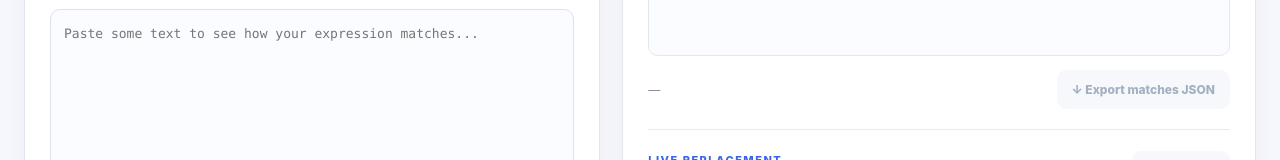
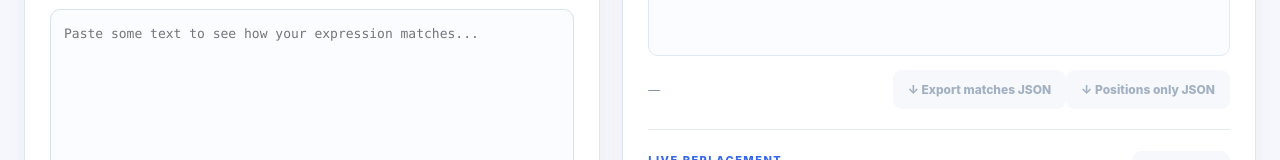
Before and after one commit to MeiRR17/regex-lab, a plain HTML site: page index.html in a window 1280 px wide. Shown: the part 615-775 px from the top of the page. Drawn offline with Linux system fonts and the light colour scheme.

Commit message:
feat(regex-lab): expose privacy-aware positions-only JSON download

```diff
--- a/index.html
+++ b/index.html
@@ -27,7 +27,7 @@
         <div class="results-top"><div><span class="kicker">MATCH INSPECTOR</span><h2 id="results-heading">Results</h2></div><span class="count" id="match-count">0 matches</span></div>
         <div id="message" class="status" role="status" aria-live="polite">Enter an expression and some text, then choose Find matches.</div>
         <div class="test-output" id="highlighted" aria-label="Test text with highlighted matches"></div>
-        <div class="result-footer"><span id="duration">—</span><button id="export" type="button" class="button secondary" disabled>↓ Export matches JSON</button></div>
+        <div class="result-footer"><span id="duration">—</span><div class="export-actions"><button id="export" type="button" class="button secondary" disabled>↓ Export matches JSON</button><button id="export-private" type="button" class="button secondary" disabled>↓ Positions only JSON</button></div></div>
         <section class="replace-panel" aria-labelledby="replace-heading">
           <div class="replace-heading"><div><span class="kicker">LIVE REPLACEMENT</span><h3 id="replace-heading">Try a replacement template</h3></div><button id="copy-replace" type="button" class="button secondary" disabled>Copy result</button></div>
           <label for="replacement">Replacement text (supports $&amp;, $1, $&lt;name&gt; and $$)</label>
```
